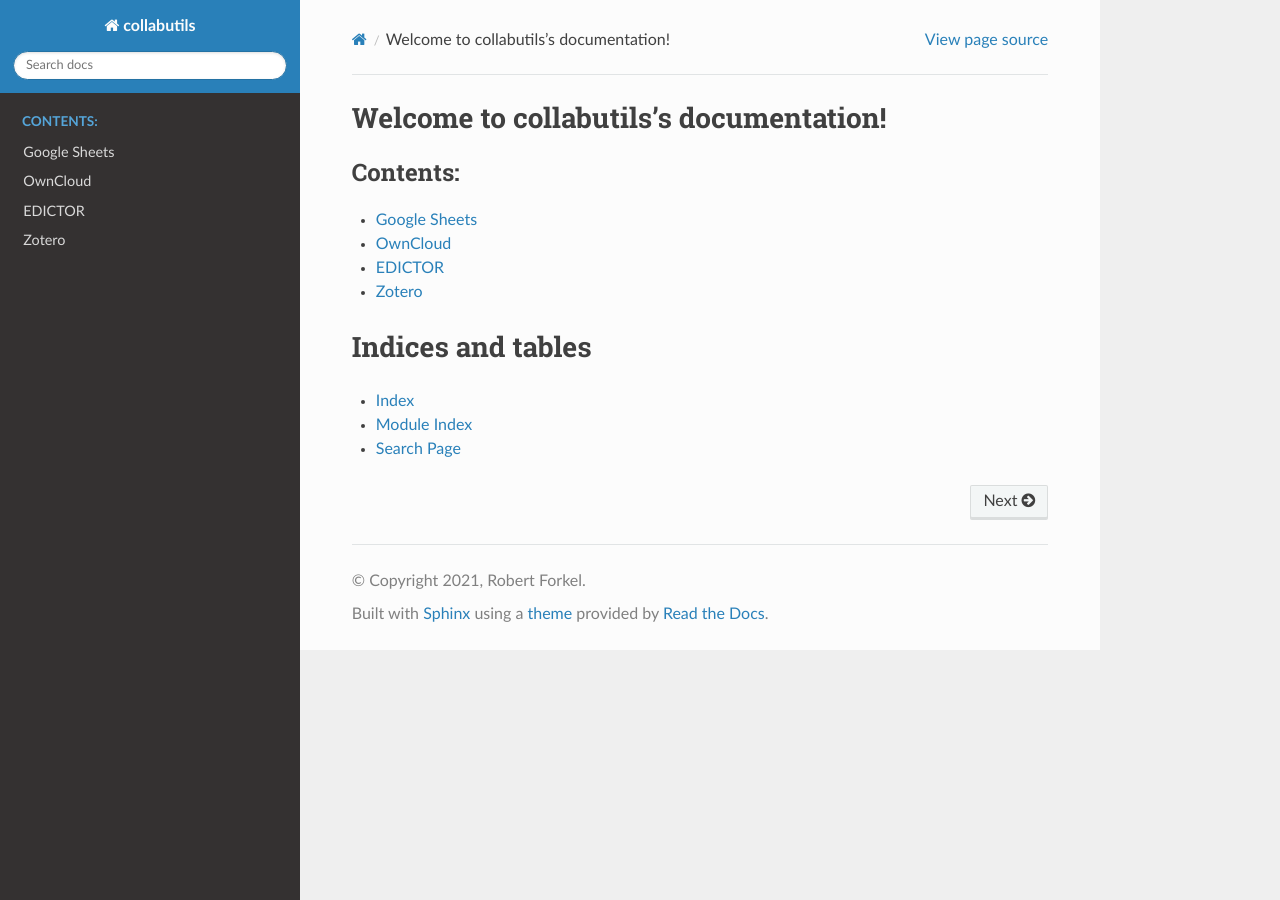
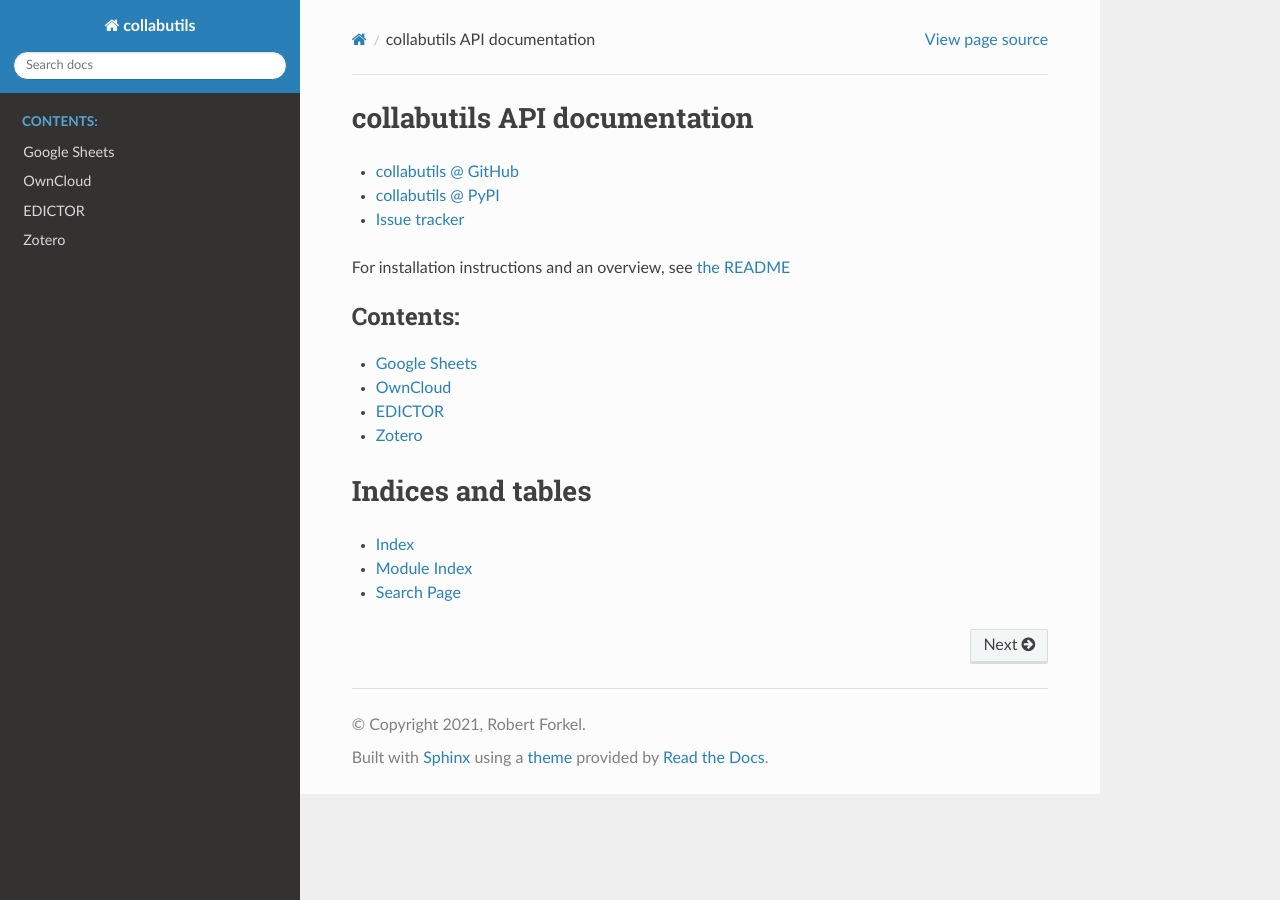
Before and after one commit to dlce-eva/collabutils, a Sphinx documentation site: the page built from docs/index.rst, in a window 1280 px wide. Built offline with Sphinx 7.4.7 and the Read the Docs theme 2.0.0, drawn with Linux system fonts in a browser that asks for light colours.

Commit message:
more text

```diff
--- a/docs/index.rst
+++ b/docs/index.rst
@@ -3,8 +3,16 @@
    You can adapt this file completely to your liking, but it should at least
    contain the root `toctree` directive.
 
-Welcome to collabutils's documentation!
-=======================================
+collabutils API documentation
+=============================
+
+- `collabutils @ GitHub <https://github.com/dlce-eva/collabutils>`_
+- `collabutils @ PyPI <https://pypi/project/collabutils>`_
+- `Issue tracker <https://github.com/dlce-eva/collabutils/issues>`_
+
+For installation instructions and an overview, see
+`the README <https://github.com/dlce-eva/collabutils/blob/master/README.md>`_
+
 
 .. toctree::
    :maxdepth: 2
```
Also changed, not shown: README.md (+38 -6 lines).
